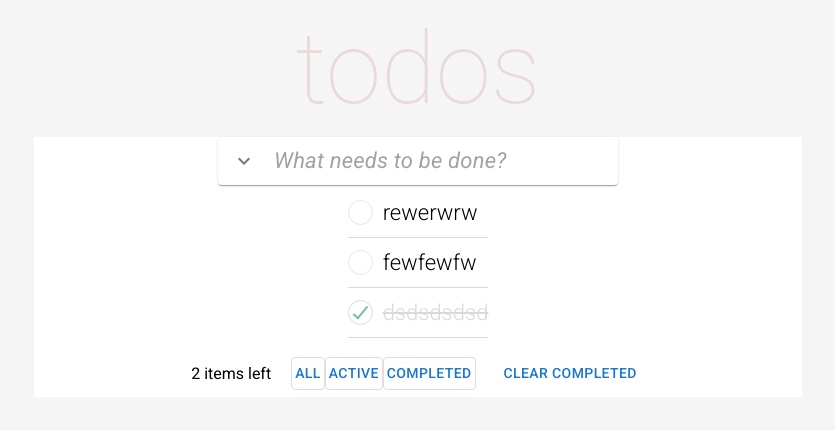
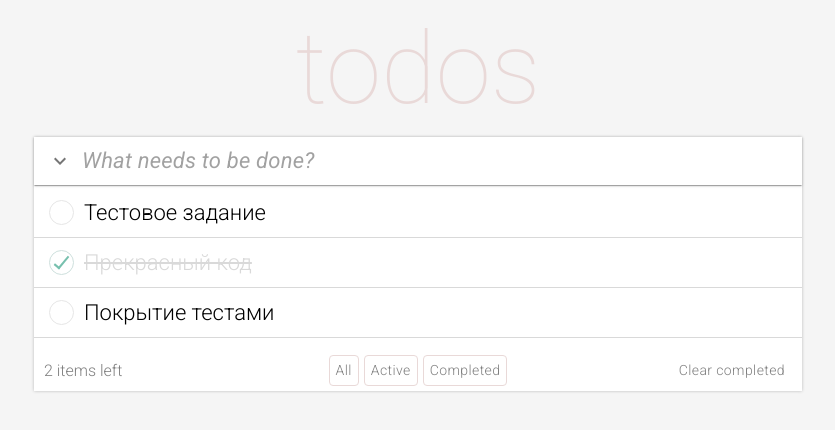
Before and after one commit to NikitaMashtakov/new, a React (Create React App) app: page / in a window 1280 px wide. Shown: the top 430 px of the page, without its empty margins (222-1057 px from the left). Built offline with nearby package versions, Linux system fonts and the light colour scheme.

Commit message:
add styles for all components

```diff
--- a/src/App.tsx
+++ b/src/App.tsx
@@ -1,7 +1,4 @@
-import React from "react";
-import logo from "./logo.svg";
 import "./App.css";
-import { ToDoList } from "./components/ToDoList/ToDoList";
 import TaskContainer from "./components/TaskContainer/TaskContainer";
 
 // const allTasks = [
--- a/src/components/TaskContainer/TaskContainer.tsx
+++ b/src/components/TaskContainer/TaskContainer.tsx
@@ -1,13 +1,13 @@
 import { useState } from "react";
-import { ToDoList } from "../ToDoList/ToDoList";
+import { TaskList } from "../TaskList/TaskList";
 import TaskFilter from "../TaskFilter/TaskFilter";
 import TaskInput from "../TaskInput/TaskInput";
 import { FilterType } from "../../types/types";
 import "./index.css";
 const initTasks = [
-  { id: "1", text: "rewerwrw", isCompleted: false },
-  { id: "2", text: "fewfewfw", isCompleted: false },
-  { id: "3", text: "dsdsdsdsd", isCompleted: true },
+  { id: "1", text: "Тестовое задание", isCompleted: false },
+  { id: "2", text: "Прекрасный код", isCompleted: true },
+  { id: "3", text: "Покрытие тестами", isCompleted: false },
 ];
 
 const TaskContainer = () => {
@@ -17,7 +17,7 @@ const TaskContainer = () => {
   return (
     <div className="container" style={{ backgroundColor: "white" }}>
       <TaskInput allTasks={allTasks} setAllTasks={setAllTasks} />
-      <ToDoList
+      <TaskList
         allTasks={allTasks}
         setAllTasks={setAllTasks}
         tasksFilter={tasksFilter}
--- a/src/components/TaskContainer/index.css
+++ b/src/components/TaskContainer/index.css
@@ -2,5 +2,5 @@
   width: 60%;
   display: flex;
   flex-direction: column;
-  align-items: center;
+  box-shadow: 0px 0px 3px 0px #b9b9b9;
 }
--- a/src/components/TaskFilter/TaskFilter.tsx
+++ b/src/components/TaskFilter/TaskFilter.tsx
@@ -22,19 +22,37 @@ const TaskFilter: React.FC<Props> = ({
   const itemsLeftCount = allTasks.filter(
     (task) => task.isCompleted === false
   ).length;
+  const buttonStyles = {
+    border: "1px solid #e9d9d8",
+    padding: "2px 6px",
+    width: "max-content",
+    minWidth: "",
+    fontWeight: "300",
+    color: "#7f7f7f",
+    display: "flex",
+    "&:hover": {
+      backgroundColor: "#f5f5f5",
+    },
+    textTransform: "none",
+  };
+  const clearButtonStyles = {
+    ...buttonStyles,
+    border: "1px solid rgba(233, 217, 216, 0)",
+    "&:hover": {
+      backgroundColor: "#f5f5f5",
+      border: "1px solid #e9d9d8",
+    },
+  };
   return (
     <div className="buttons-container">
       <div className="items-left">
-        <span>{itemsLeftCount} items left</span>
+        <span style={{ color: "#7f7f7f", fontWeight: "300" }}>
+          {itemsLeftCount} items left
+        </span>
       </div>
       <div className="filter-buttons-group">
         <Button
-          sx={{
-            border: "1px solid #e9d9d8",
-            padding: "3px 3px",
-            width: "max-content",
-            minWidth: "",
-          }}
+          sx={buttonStyles}
           onClick={() => {
             setTaskFilter("all");
           }}
@@ -42,12 +60,7 @@ const TaskFilter: React.FC<Props> = ({
           All
         </Button>
         <Button
-          sx={{
-            border: "1px solid #e9d9d8",
-            padding: "3px 3px",
-            width: "max-content",
-            minWidth: "",
-          }}
+          sx={buttonStyles}
           onClick={() => {
             setTaskFilter("active");
           }}
@@ -55,12 +68,7 @@ const TaskFilter: React.FC<Props> = ({
           Active
         </Button>
         <Button
-          sx={{
-            border: "1px solid #e9d9d8",
-            padding: "3px 3px",
-            width: "max-content",
-            minWidth: "",
-          }}
+          sx={buttonStyles}
           onClick={() => {
             setTaskFilter("completed");
           }}
@@ -69,7 +77,9 @@ const TaskFilter: React.FC<Props> = ({
         </Button>
       </div>
       <div className="clear-button">
-        <Button onClick={handleClearButtonClick}>Clear completed</Button>
+        <Button sx={clearButtonStyles} onClick={handleClearButtonClick}>
+          Clear completed
+        </Button>
       </div>
     </div>
   );
--- a/src/components/TaskFilter/index.css
+++ b/src/components/TaskFilter/index.css
@@ -1,16 +1,28 @@
 .buttons-container {
-  /* border: 1px solid red; */
   display: flex;
-  justify-content: center;
   gap: 20px;
   align-items: center;
-  padding: 5px 30px;
+  padding: 5px 10px;
+  @media (max-width: 850px) {
+    flex-direction: column;
+  }
 }
+
+.filter-buttons-group {
+  gap: 5px;
+  display: flex;
+  flex: 2;
+  flex-direction: "row";
+  justify-content: center;
+}
+
 .items-left {
   display: flex;
+  flex: 1;
+}
 
-  justify-content: right;
+.clear-button {
+  display: flex;
+  flex: 1;
+  justify-content: end;
 }
-.clear-button {
-  justify-content: left;
-}
--- a/src/components/TaskInput/TaskInput.tsx
+++ b/src/components/TaskInput/TaskInput.tsx
@@ -25,34 +25,33 @@ const TaskInput: React.FC<Props> = ({ allTasks, setAllTasks }) => {
   return (
     <div style={{ display: "flex" }}>
       <Paper
-        component="form"
         sx={{
           p: "2px 4px",
           display: "flex",
           alignItems: "center",
-          width: 400,
+          width: "100%",
           marginBottom: "15px",
+          borderRadius: "0",
         }}
       >
         <IconButton sx={{ p: "10px" }} aria-label="menu">
           <KeyboardArrowDownIcon />
         </IconButton>
         <InputBase
-          multiline={true}
-          sx={{ ml: 1, flex: 1, fontSize: "22px", fontStyle: "italic" }}
+          sx={{ ml: 0, flex: 1, fontSize: "22px", fontStyle: "italic" }}
           placeholder="What needs to be done?"
           value={text}
           onChange={(e) => {
             setText(e.target.value);
           }}
-          // onKeyDown={(e) => {
-          //   e.preventDefault();
-          //   e.key === "Enter" && addTask(text);
-          // }}
-          //   inputProps={{ "aria-label": "search google maps" }}
+          onKeyDown={(e) => {
+            e.key === "Enter" && addTask(text);
+          }}
+          //   inputProps={{ "aria-label": "" }}
         />
         <IconButton
           type="button"
+          disabled={!text}
           sx={{ p: "10px", opacity: text ? "100%" : "0%" }}
           aria-label="search"
           id="add-button"
@@ -66,55 +65,3 @@ const TaskInput: React.FC<Props> = ({ allTasks, setAllTasks }) => {
 };
 
 export default TaskInput;
-
-// import * as React from 'react';
-// import Paper from '@mui/material/Paper';
-// import InputBase from '@mui/material/InputBase';
-// import Divider from '@mui/material/Divider';
-// import IconButton from '@mui/material/IconButton';
-// import KeyboardArrowDownIcon from '@mui/icons-material/KeyboardArrowDown';
-// import AddIcon from '@mui/icons-material/Add';import DirectionsIcon from '@mui/icons-material/Directions';
-
-// export default function CustomizedInputBase() {
-//   return (
-//     <Paper
-//       component="form"
-//       sx={{ p: '2px 4px', display: 'flex', alignItems: 'center', width: 400 }}
-//     >
-//       <IconButton sx={{ p: '10px' }} aria-label="menu">
-//         <KeyboardArrowDownIcon />
-//       </IconButton>
-//       <InputBase
-//         multiline = {true}
-//         sx={{ ml: 1, flex: 1 }}
-//         placeholder="Search Google Maps"
-//         inputProps={{ 'aria-label': 'search google maps' }}
-//       />
-//       <IconButton type="button" sx={{ p: '10px' }} aria-label="search">
-//         <AddIcon />
-//       </IconButton>
-//     </Paper>
-//   );
-// }
-
-{
-  /* <div style={{ display: "flex" }}>
-      <TextField
-        style={{ display: "flex", flex: "2" }}
-        placeholder="What needs to be done?"
-        value={text}
-        onChange={(e) => {
-          setText(e.target.value);
-          console.log(text);
-        }}
-      />
-      <Button
-        style={{ display: "flex" }}
-        id="add-button"
-        variant="outlined"
-        onClick={() => addTask(text)}
-      >
-        v
-      </Button>
-    </div> */
-}
--- a/src/components/ToDoList/ToDoItem/ToDoItem.tsx
+++ b/src/components/TaskList/TaskItem/TaskItem.tsx
@@ -1,22 +1,16 @@
-import FormControlLabel from "@mui/material/FormControlLabel";
-import Checkbox from "@mui/material/Checkbox";
 import { Dispatch, SetStateAction, useState } from "react";
 import { Task } from "../../../types/types";
 import "./index.css";
 type Props = {
   task: Task;
   allTasks: Array<Task>;
-  setAllTasks: Dispatch<
-    SetStateAction<{ id: string; text: string; isCompleted: boolean }[]>
-  >;
+  setAllTasks: Dispatch<SetStateAction<Task[]>>;
 };
-export const ToDoItem: React.FC<Props> = ({ task, allTasks, setAllTasks }) => {
+export const TaskItem: React.FC<Props> = ({ task, allTasks, setAllTasks }) => {
   const { id, text, isCompleted } = task;
   const [isChecked, setChecked] = useState(isCompleted);
   //const labelStyle = { textDecorationLine: isChecked ? "line-through" : "" };
   const handleCheck = (id: string) => {
-    // setChecked(!isChecked);
-    // console.log(isChecked);
     setChecked(!isChecked);
     const updatedTaskIndex = allTasks.findIndex(({ id }) => id === task.id);
     if (updatedTaskIndex > -1) {
@@ -28,11 +22,6 @@ export const ToDoItem: React.FC<Props> = ({ task, allTasks, setAllTasks }) => {
       setAllTasks(newAllTasks);
     }
   };
-  //task.isCompleted = isChecked; //будет useContext completeTask
-  //event.target.checked = isChecked;
-  // console.log("isChecked", isChecked);
-
-  // console.log("isCompleted", isCompleted);
 
   return (
     <div className="task-container" id={id}>
@@ -57,20 +46,4 @@ export const ToDoItem: React.FC<Props> = ({ task, allTasks, setAllTasks }) => {
   );
 };
 
-export default ToDoItem;
-
-{
-  /* <FormControlLabel
-        control={
-          <Checkbox
-            id={id}
-            checked={isChecked}
-            onChange={() => {
-              handleCheck(id);
-            }}
-          />
-        }
-        label={text}
-        style={{ textDecorationLine: isChecked ? "line-through" : "" }}
-      /> */
-}
+export default TaskItem;
--- a/src/components/ToDoList/ToDoItem/index.css
+++ b/src/components/TaskList/TaskItem/index.css
@@ -1,7 +1,7 @@
 .task-container {
   display: block;
   position: relative;
-  padding-left: 35px;
+  padding-left: 50px;
   padding-bottom: 12px;
   margin-bottom: 12px;
   cursor: pointer;
@@ -37,6 +37,7 @@
   border: 1px solid #e6e6e6;
   border-radius: 50%;
   background-color: #fff;
+  margin-left: 15px;
 }
 
 /* On mouse-over, add a grey background color */
--- a/src/components/ToDoList/ToDoList.tsx
+++ b/src/components/TaskList/TaskList.tsx
@@ -1,5 +1,5 @@
 import FormGroup from "@mui/material/FormGroup";
-import ToDoItem from "./ToDoItem/ToDoItem";
+import TaskItem from "./TaskItem/TaskItem";
 import { FilterType, Task } from "../../types/types";
 import { Dispatch, SetStateAction } from "react";
 
@@ -9,7 +9,7 @@ type Props = {
   tasksFilter: FilterType;
 };
 
-export const ToDoList: React.FC<Props> = ({
+export const TaskList: React.FC<Props> = ({
   allTasks,
   setAllTasks,
   tasksFilter,
@@ -27,7 +27,7 @@ export const ToDoList: React.FC<Props> = ({
       break;
   }
   const taskListToShow = taskList?.map((task) => (
-    <ToDoItem
+    <TaskItem
       key={task.id}
       task={task}
       allTasks={allTasks}
```
Also changed, not shown: src/index.tsx (+6 -6 lines).
